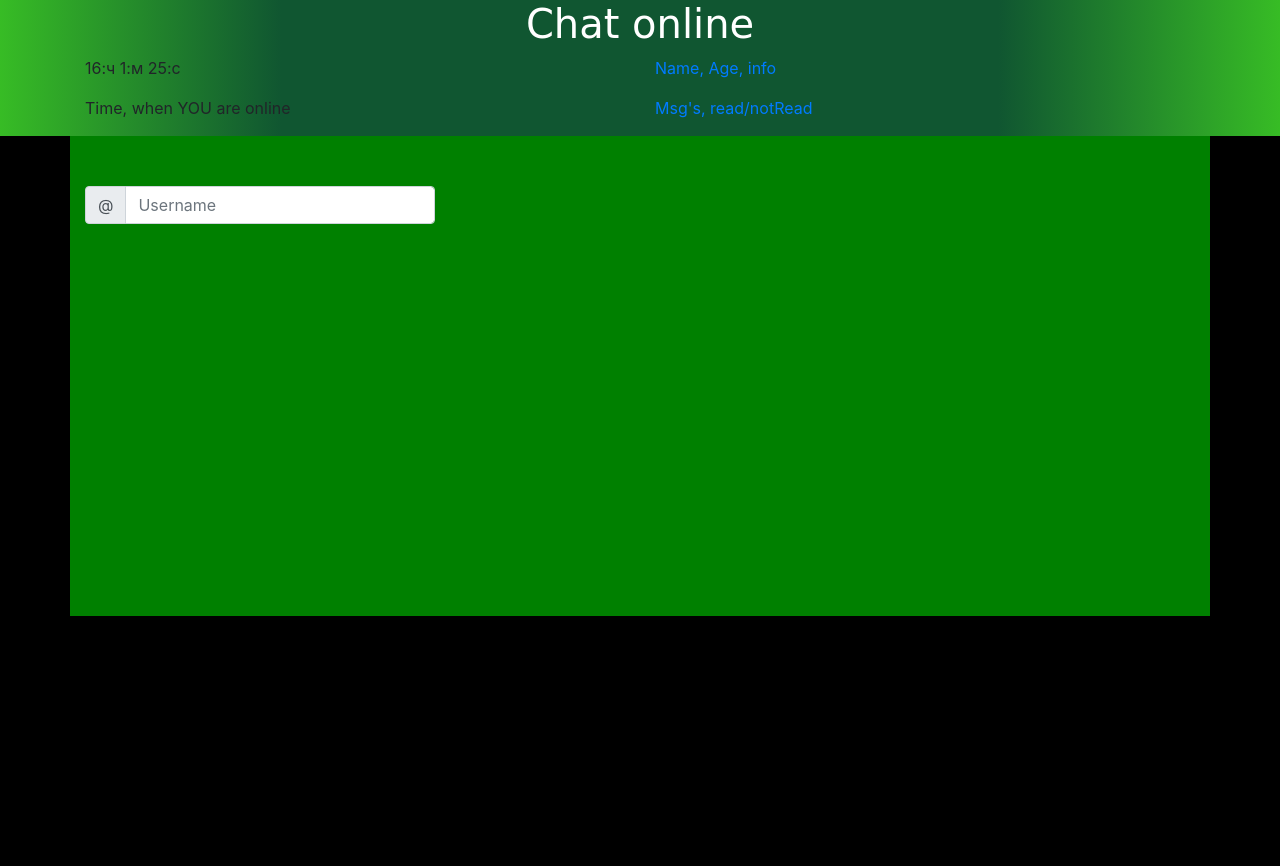
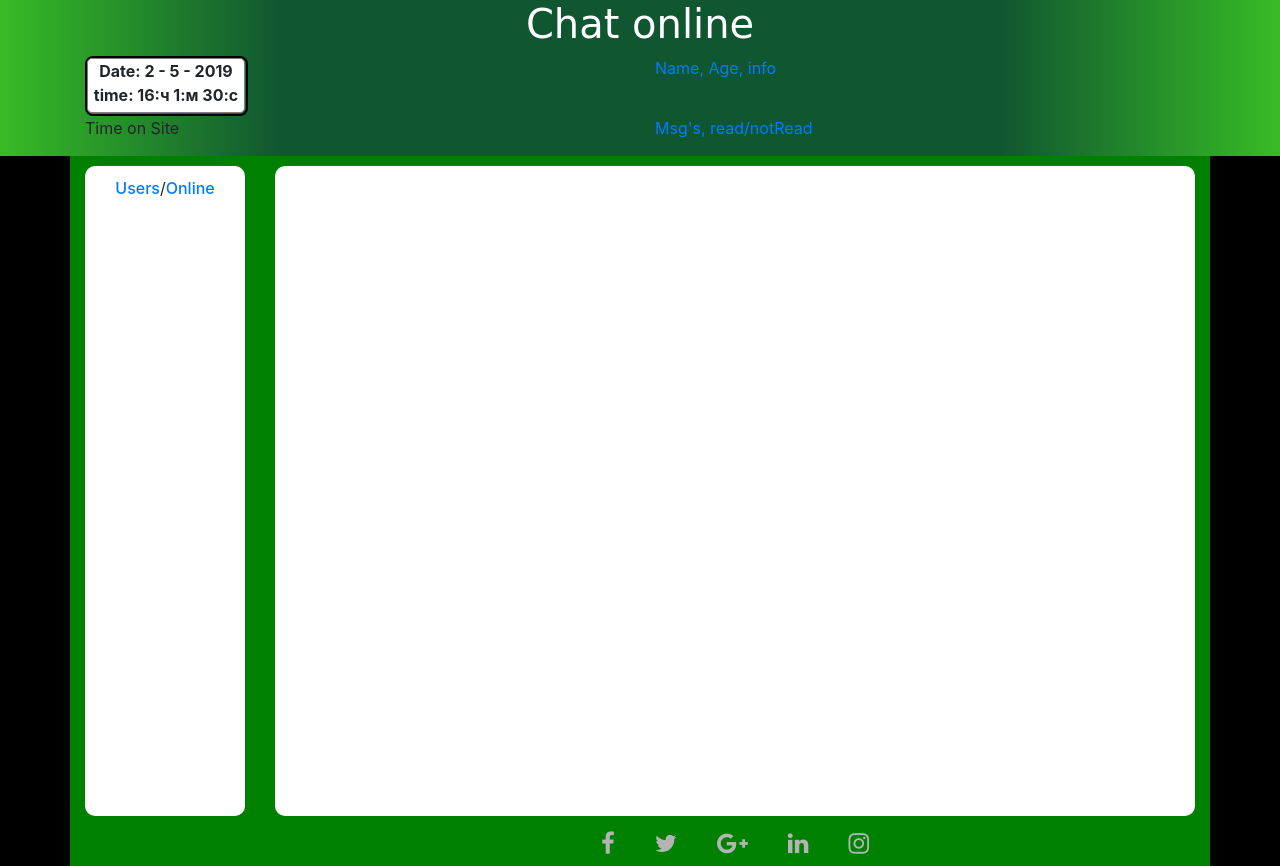
Before and after one commit to arbuzaicer/chat, a website built with webpack: page src/index.html in a window 1280 px wide. Before the commit the page ends 800 px from the top, so only its background shows below. Built offline with nearby package versions, Linux system fonts and the light colour scheme; a web font is replaced by a local one.

Commit message:
Complete part 3

```diff
--- a/src/index.html
+++ b/src/index.html
@@ -7,11 +7,14 @@
           content="width=device-width, user-scalable=no, initial-scale=1.0, maximum-scale=1.0, minimum-scale=1.0" />
     <title>Webpack starter</title>
     <link href="https://fonts.googleapis.com/css?family=Fredericka+the+Great&display=swap" rel="stylesheet">
+    <link href="https://stackpath.bootstrapcdn.com/font-awesome/4.7.0/css/font-awesome.min.css" rel="stylesheet"
+          integrity="sha384-wvfXpqpZZVQGK6TAh5PVlGOfQNHSoD2xbE+QkPxCAFlNEevoEH3Sl0sibVcOQVnN" crossorigin="anonymous">
     <link rel="stylesheet" href="https://stackpath.bootstrapcdn.com/bootstrap/4.3.1/css/bootstrap.min.css">
 </head>
 <body>
 
-<section class="header">
+<!--Section header. Contains: chat logo, current time, time users in chat, users settings, main info about msgs -->
+<section class="header element1">
     <div class="container">
         <div class="row">
             <div class="col-sm-12 header_name">
@@ -20,7 +23,10 @@
         </div>
         <div class="row">
             <div class="col-md-6 current_date">
-                <p>Current Date</p>
+                <div class="main_clock_box">
+                    <div class="clock_container">
+                    </div>
+                </div>
             </div>
             <div class="col md-6 personal_settings">
                 <a href="#"><p>Name, Age, info</p></a>
@@ -28,7 +34,7 @@
         </div>
         <div class="row">
             <div class="col-md-6 time_online">
-                <p>Time, when YOU are online</p>
+                <p>Time on Site</p>
             </div>
             <div class="col md-6 chat_info">
                 <a href="#">Msg's, read/notRead</a>
@@ -36,22 +42,37 @@
         </div>
     </div>
 </section>
+
+<!--Main section. Contains: info about all users/online users, main body messages-->
 <section class="content">
     <div class="container">
         <div class="row main_body">
-            <div class="col-md-4">
-                <div class="users_info">
-                    <div class="input-group mb-3">
-                        <div class="input-group-prepend">
-                            <span class="input-group-text" id="basic-addon1">@</span>
-                        </div>
-                        <input type="text" class="form-control" placeholder="Username" aria-label="Username" aria-describedby="basic-addon1">
-                    </div>
+            <div class="col-md-2">
+                <div class="users_info element2">
+                    <a href="#"><h6>Users</h6></a>/<a href="#"><h6>Online</h6></a>
                 </div>
              </div>
+            <div class="col-md-10">
+                <div class="messages">
+
+                </div>
+                <div class="switching_users">
+                    <ul class="switch_chat">
+                        <li><a href="#">
+                            <i class="fa fa-facebook"></i></a></li>
+                        <li><a href="#">
+                            <i class="fa fa-twitter"></i></a></li>
+                        <li><a href="#">
+                            <i class="fa fa-google-plus"></i></a></li>
+                        <li><a href="#">
+                            <i class="fa fa-linkedin"></i></a></li>
+                        <li><a href="#">
+                            <i class="fa fa-instagram"></i></a></li>
+                    </ul>
+                </div>
+            </div>
         </div>
     </div>
 </section>
-
 </body>
 </html>
--- a/src/js/index.js
+++ b/src/js/index.js
@@ -11,11 +11,14 @@ const o = {
 
 (function setDate() {
   let date = new Date();
-  let dateImport = document.querySelector('.current_date');
+  let dateImport = document.querySelector('.clock_container');
   let currentHour = date.getHours();
   let currentMinutes = date.getMinutes();
   let currentSeconds = date.getSeconds();
-  dateImport.innerHTML = currentHour+':ч '+currentMinutes+':м '+currentSeconds+':с';
+  let currentDate = date.getDay();
+  let currentMonth = date.getMonth();
+  let currentYear = date.getFullYear();
+
+  dateImport.innerHTML = 'Date: '+currentDate+' - '+currentMonth+' - '+currentYear+' '+'time: '+currentHour+':ч '+currentMinutes+':м '+currentSeconds+':с';
+  setTimeout(setDate, 1);
 }());
-
-console.log(o?.foo?.bar?.baz ?? 'default');
--- a/src/sass/styles.scss
+++ b/src/sass/styles.scss
@@ -1,10 +1,7 @@
 $color: teal;
-
 body {
-  padding: 0;
-  margin: 0;
   background: black;
-}
+  }
 .header {
   background: -webkit-linear-gradient(left, rgb(55,188,37) 0%,rgb(16,86,49) 22%,rgb(16,86,49) 78%,rgb(55,188,37) 100%);
 }
@@ -15,11 +12,59 @@ body {
   font-family: 'Fredericka the Great', cursive;
   font-size: 30px;
 }
+.main_clock_box {
+  width: 163px;
+  border-radius: 8px;
+  height: 60px;
+  border: 2.5px solid black;
+}
+.clock_container {
+  background: white;
+  width: 158px;
+  height: 55px;
+  font-weight: 700;
+  text-align: center;
+  border: 1px solid grey;
+  border-radius: 5px;
+}
 
 .main_body {
-  height: 60vh;
+  height: 710px;
   background: green;
 }
+
 .users_info {
-  padding-top: 50px;
+  margin-top: 10px;
+  text-align: center;
+  padding-top: 10px;
+  height: 650px;
+  background: white;
+  border-radius: 10px;
 }
+
+.users_info h6 {
+  display: inline-block;
+}
+.messages {
+  margin-top: 10px;
+  height: 650px;
+  background: white;
+  border-radius: 10px;
+}
+
+.switch_chat {
+  margin: 10px 0 0 0;
+  padding: 0;
+  display: flex;
+  justify-content: center;
+  align-items: center;
+}
+.switch_chat li {
+  list-style: none;
+  margin: 0 20px;
+}
+.switch_chat li a {
+  color: #b4b4b4;
+  font-size: 1.5em;
+  transition: 0.5s;
+}
```
